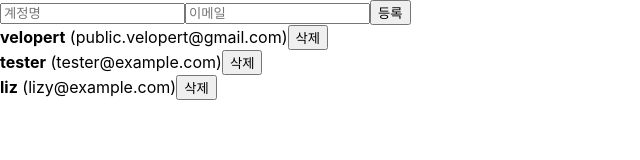
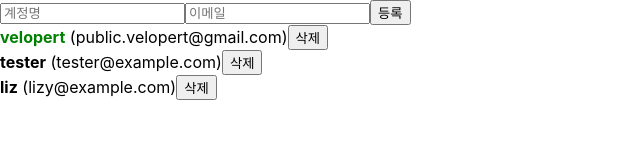
Before and after one commit to taurusboong2/begin-react, a React (Create React App) app: page / in a window 1280 px wide. Shown: the top 160 px of the page, without its empty margins (0-640 px from the left). Built offline with nearby package versions, Linux system fonts and the light colour scheme.

Commit message:
update elements in array

```diff
--- a/src/App.js
+++ b/src/App.js
@@ -20,16 +20,19 @@
       id: 1,
       username: 'velopert',
       email: 'public.velopert@gmail.com',
+      active: true,
     },
     {
       id: 2,
       username: 'tester',
       email: 'tester@example.com',
+      active: false,
     },
     {
       id: 3,
       username: 'liz',
       email: 'lizy@example.com',
+      active: false,
     },
   ]);
 
@@ -57,10 +60,14 @@
     setUsers(users.filter((user) => user.id != id));
   };
 
+  const onToggle = (id) => {
+    setUsers(users.map((user) => (user.id === id ? { ...user, active: !user.active } : user)));
+  };
+
   return (
     <div>
       <CreateUser username={username} email={email} onChange={onChange} onCreate={onCreate} />
-      <UserList users={users} onRemove={onRemove} />
+      <UserList users={users} onRemove={onRemove} onToggle={onToggle} />
     </div>
   );
 }
--- a/src/UserList.js
+++ b/src/UserList.js
@@ -1,19 +1,29 @@
 import React from 'react';
 
-function User({ user, onRemove }) {
+function User({ user, onRemove, onToggle }) {
   return (
     <div>
-      <b>{user.username}</b> <span>({user.email})</span>
+      <b
+        style={{
+          cursor: 'pointer',
+          color: user.active ? 'green' : 'black',
+        }}
+        onClick={() => onToggle(user.id)}
+      >
+        {user.username}
+      </b>
+      &nbsp;
+      <span>({user.email})</span>
       <button onClick={() => onRemove(user.id)}>삭제</button>
     </div>
   );
 }
 
-function UserList({ users, onRemove }) {
+function UserList({ users, onRemove, onToggle }) {
   return (
     <div>
       {users.map((user) => (
-        <User user={user} key={user.id} onRemove={onRemove} />
+        <User user={user} key={user.id} onRemove={onRemove} onToggle={onToggle} />
       ))}
     </div>
   );
```
